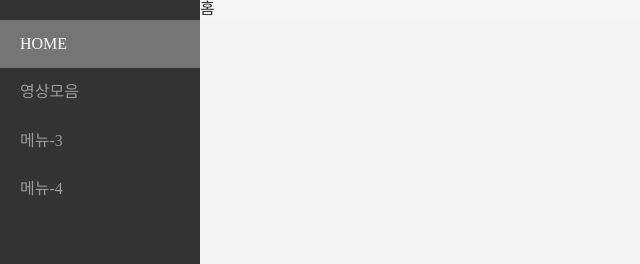
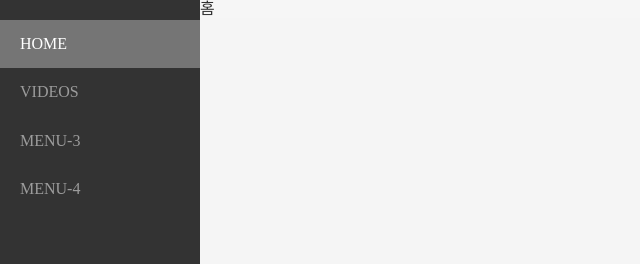
Before and after one commit to joona0306/multimedia-portfolio-template, a plain HTML site: page index.html in a window 1280 px wide. Shown: the top 264 px of the page, 0-640 px from the left. Drawn offline with Linux system fonts and the light colour scheme.

Commit message:
메뉴명 영어로 수정

```diff
--- a/index.html
+++ b/index.html
@@ -18,9 +18,9 @@
    <aside class="sidebar">
     <ul id="menuList">
      <li class="menu-item" data-content="content1">HOME</li>
-     <li class="menu-item" data-content="content2">영상모음</li>
-     <li class="menu-item" data-content="content3">메뉴-3</li>
-     <li class="menu-item" data-content="content4">메뉴-4</li>
+     <li class="menu-item" data-content="content2">VIDEOS</li>
+     <li class="menu-item" data-content="content3">MENU-3</li>
+     <li class="menu-item" data-content="content4">MENU-4</li>
     </ul>
    </aside>
 
```
